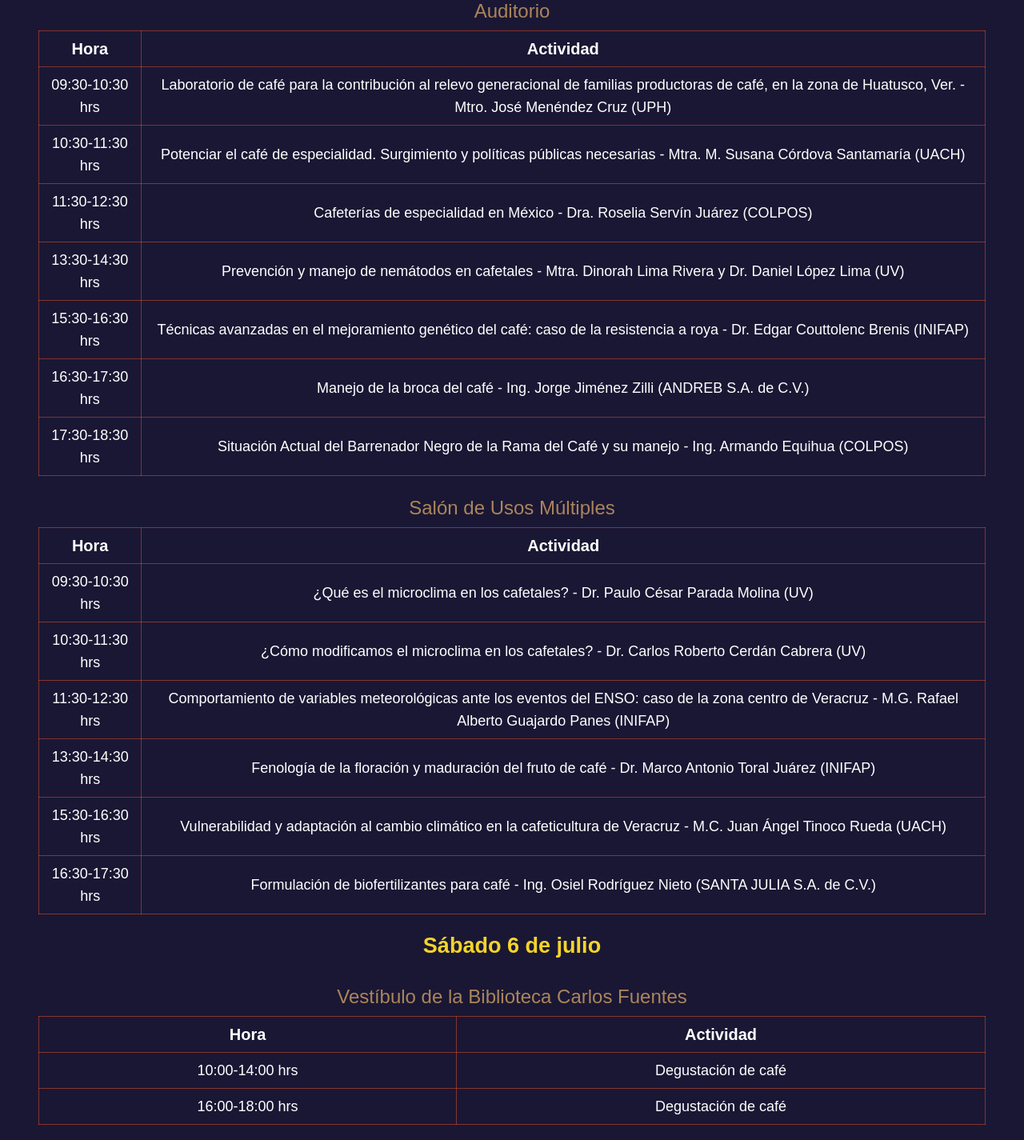
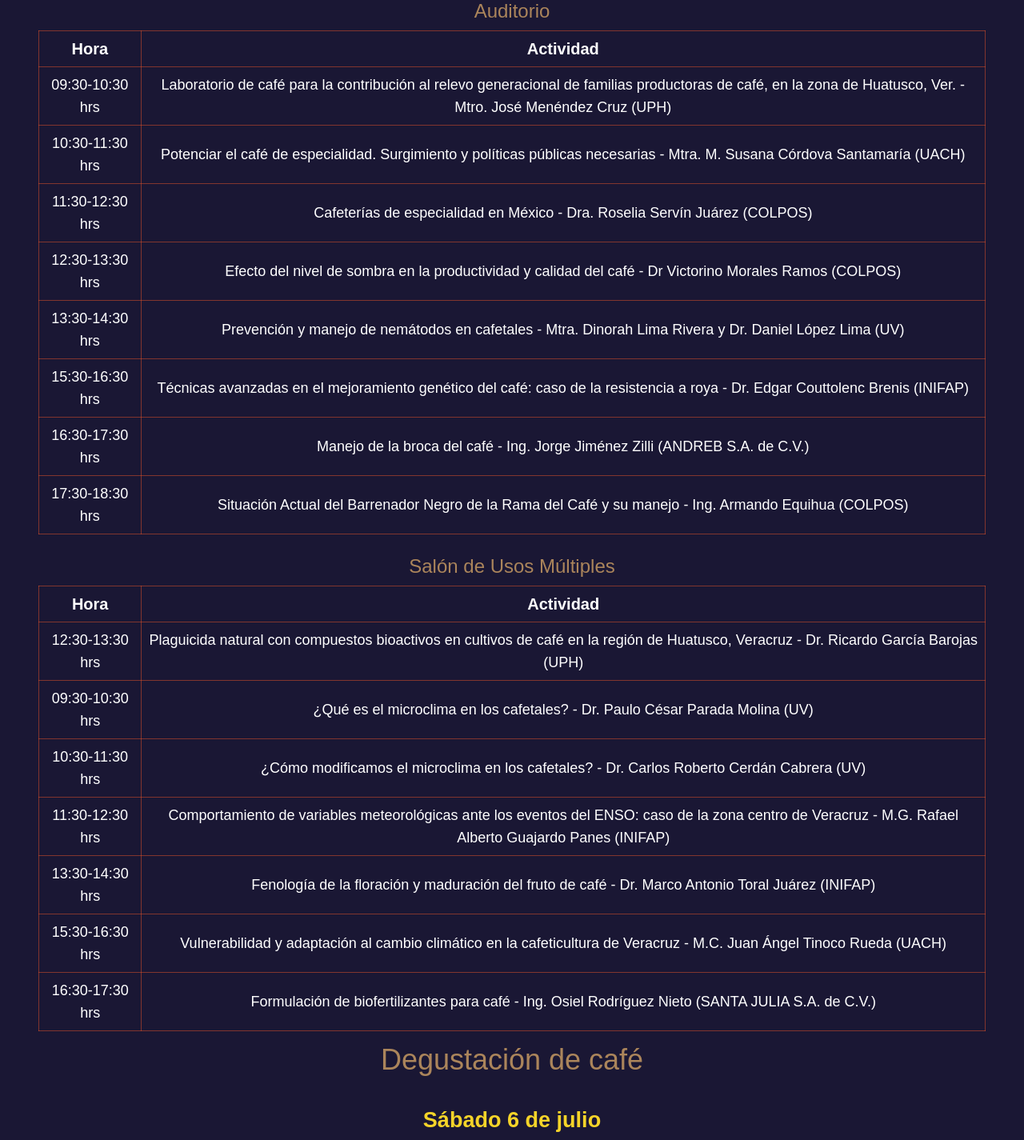
Before and after one commit to enriqueorea/festival-cafe, a Next.js app: page /sedes/biblioteca_carlos_fuentes in a window 1280 px wide. Shown: the part 2683-4108 px from the top of the page at 80% size. Built offline with nearby package versions, Linux system fonts and the light colour scheme.

Commit message:
correcciones dle programa

```diff
--- a/constants/index.ts
+++ b/constants/index.ts
@@ -146,7 +146,7 @@ export const sedes: Sede[] = [
         fecha: "Viernes 5 de julio",
         hora: "10:30-11:30 hrs",
         descripcion:
-          "Estrategias de transición agroeocológica para el manejo de cafetales - Dr. Atenógenes Licona Vargas (UACH)",
+          "Estrategias de transición agroecológica para el manejo de cafetales - Dr. Atenógenes Licona Vargas (UACH)",
         lugar: "Auditorio",
         tipo: "Capacitación",
       },
@@ -219,6 +219,22 @@ export const sedes: Sede[] = [
         hora: "11:30-12:30 hrs",
         descripcion:
           "Cafeterías de especialidad en México - Dra. Roselia Servín Juárez (COLPOS)",
+        lugar: "Auditorio",
+        tipo: "Capacitación",
+      },
+      {
+        fecha: "Sábado 6 de julio",
+        hora: "12:30-13:30 hrs",
+        descripcion:
+          "Plaguicida natural con compuestos bioactivos en cultivos de café en la región de Huatusco, Veracruz - Dr. Ricardo García Barojas (UPH)",
+        lugar: "Salón de Usos Múltiples",
+        tipo: "Capacitación",
+      },
+      {
+        fecha: "Sábado 6 de julio",
+        hora: "12:30-13:30 hrs",
+        descripcion:
+          "Efecto del nivel de sombra en la productividad y calidad del café - Dr Victorino Morales Ramos (COLPOS)",
         lugar: "Auditorio",
         tipo: "Capacitación",
       },
@@ -322,6 +338,7 @@ export const sedes: Sede[] = [
         hora: "10:00-14:00 hrs",
         descripcion: "Degustación de café",
         lugar: "Vestíbulo de la Biblioteca Carlos Fuentes",
+        tipo: "Degustación de café",
       },
       {
         fecha: "Sábado 6 de julio",
@@ -360,6 +377,7 @@ export const sedes: Sede[] = [
         hora: "16:00-18:00 hrs",
         descripcion: "Degustación de café",
         lugar: "Vestíbulo de la Biblioteca Carlos Fuentes",
+        tipo: "Degustación de café",
       },
       {
         fecha: "Sábado 6 de julio",
```
